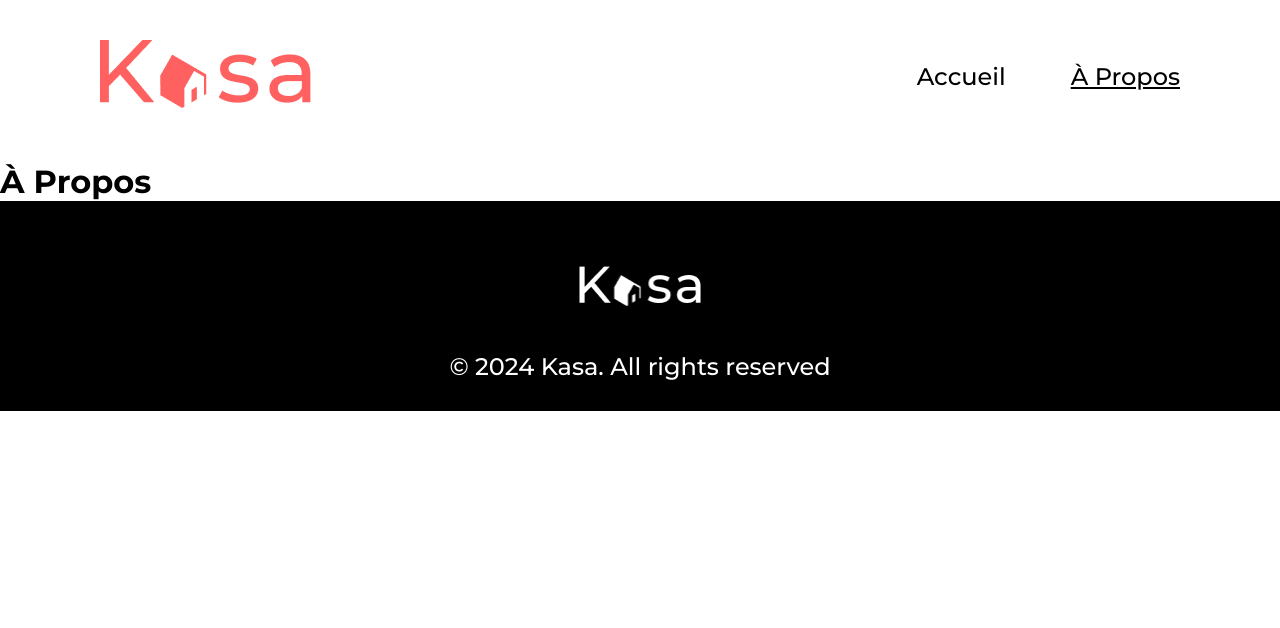
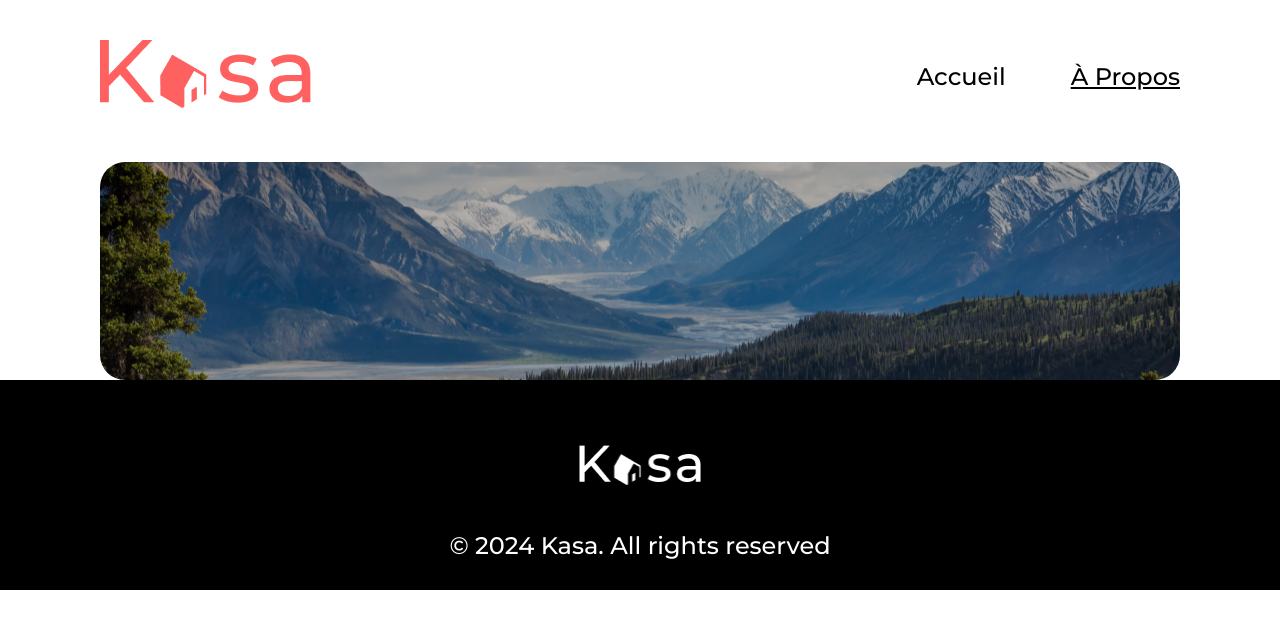
Before and after one commit to Dave25440/OpenClassrooms-P5-Kasa, a React (Create React App) app: page /a-propos in a window 1280 px wide. Shown: the top 628 px of the page. Built offline with nearby package versions, Linux system fonts and the light colour scheme.

Commit message:
Add About illustration to assets, update Banner stylesheet with 2 new selectors, use them with useLocation hook in Banner component to update className from block and title according to current URL and add Banner to About page

```diff
--- a/src/components/Banner/Banner.module.scss
+++ b/src/components/Banner/Banner.module.scss
@@ -2,7 +2,8 @@
 
 .bannerblock {
     text-align: center;
-    background: url("../../assets/home-illustration.png") no-repeat center;
+    background: linear-gradient(rgba(0, 0, 0, 0.6), rgba(0, 0, 0, 0.6)),
+        url("../../assets/home-illustration.png") no-repeat center;
     margin: 0 100px;
     @include radius-shadow(25px, drop-shadow(0 4px 4px rgba(0, 0, 0, 0.25)));
 
@@ -13,20 +14,27 @@
         @include radius-shadow(10px, none);
     }
 
+    &--alt {
+        background: linear-gradient(rgba(0, 0, 0, 0.3), rgba(0, 0, 0, 0.3)),
+            url("../../assets/about-illustration.png") no-repeat center;
+        @include radius-shadow(25px, none);
+    }
+
     &__text {
         text-shadow: 0 -1px $color-tertiary, 1px 0 $color-tertiary,
             0 1px $color-tertiary, -1px 0 $color-tertiary,
             0 4px 4px rgba(0, 0, 0, 0.25);
-        background-color: rgba(0, 0, 0, 0.6);
-        border-radius: 25px;
         padding: 80px 0;
         @include text-format($color-secondary, 48px, 700);
 
         @media (max-width: 375px) {
             text-shadow: none;
-            border-radius: 10px;
             padding: 30px 95px 30px 15px;
             @include text-format($color-secondary, 24px, 700);
         }
+
+        &--hidden {
+            visibility: hidden;
+        }
     }
 }
--- a/src/components/Banner/index.jsx
+++ b/src/components/Banner/index.jsx
@@ -1,9 +1,24 @@
+import { useLocation } from "react-router-dom";
 import styles from "./Banner.module.scss";
 
 const Banner = () => {
+    const location = useLocation();
+
     return (
-        <aside className={styles.bannerblock}>
-            <h1 className={styles.bannerblock__text}>
+        <aside
+            className={`${styles.bannerblock} ${
+                location.pathname === "/a-propos"
+                    ? styles["bannerblock--alt"]
+                    : null
+            }`}
+        >
+            <h1
+                className={`${styles.bannerblock__text} ${
+                    location.pathname === "/a-propos"
+                        ? styles["bannerblock__text--hidden"]
+                        : null
+                }`}
+            >
                 Chez vous, partout et ailleurs
             </h1>
         </aside>
--- a/src/pages/About/index.jsx
+++ b/src/pages/About/index.jsx
@@ -1,4 +1,5 @@
 import { useEffect } from "react";
+import Banner from "../../components/Banner";
 
 const About = () => {
     useEffect(() => {
@@ -6,9 +7,9 @@ const About = () => {
     }, []);
 
     return (
-        <div>
-            <h1>À Propos</h1>
-        </div>
+        <>
+            <Banner />
+        </>
     );
 };
 
```
Also changed, not shown: src/assets/about-illustration.png (added).
